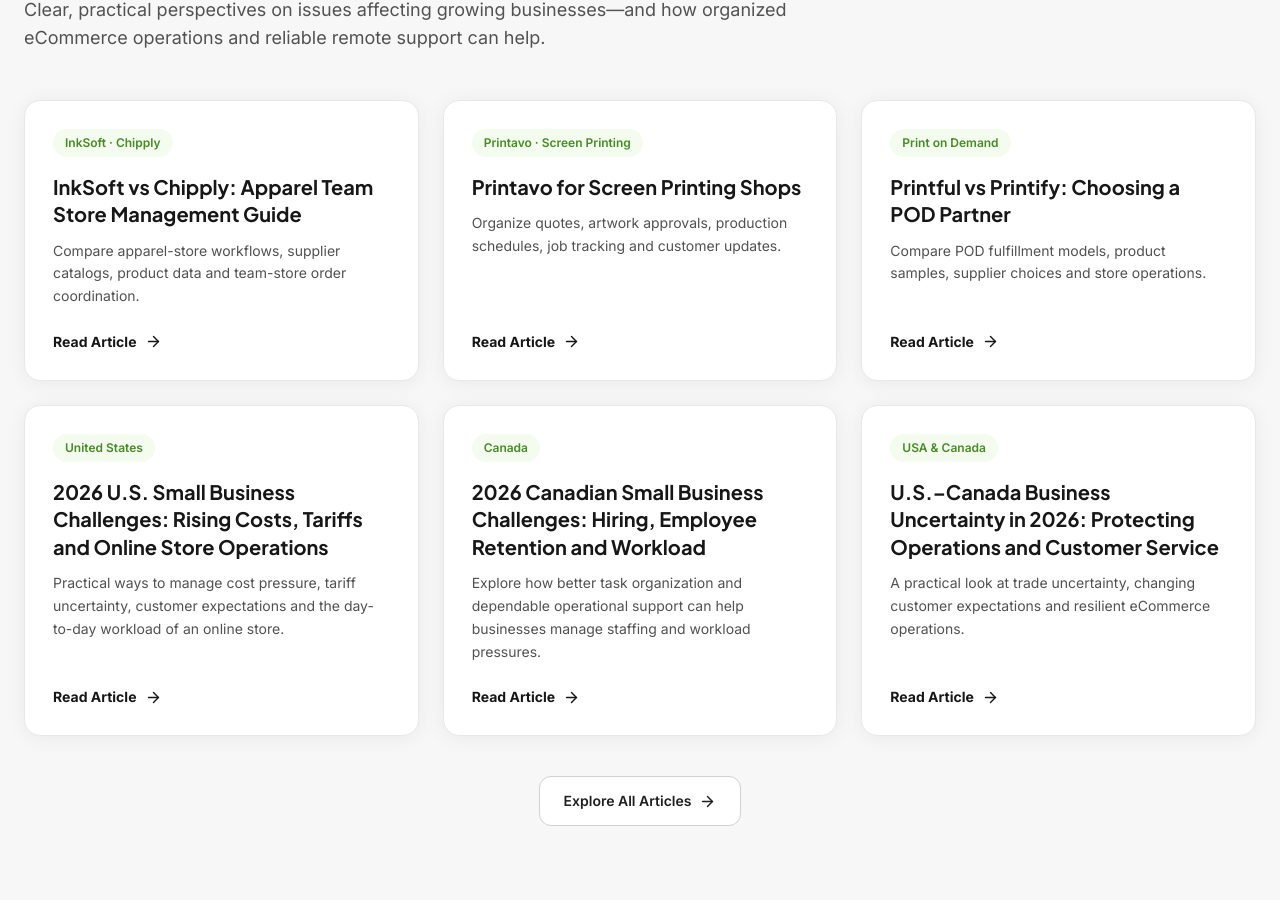
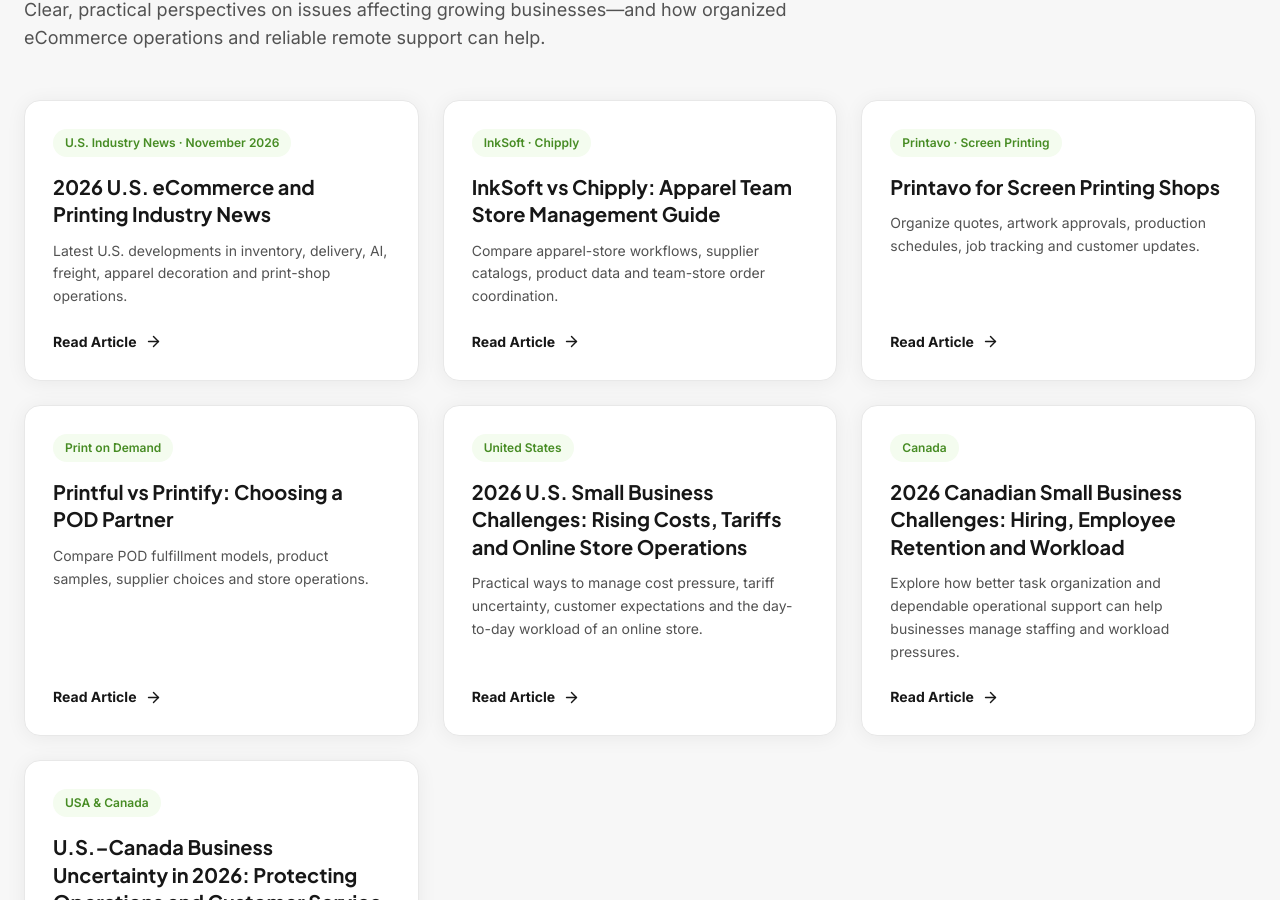
Before and after one commit to Fahad42150/dancing-llama-3e1cb2, a React (Vite) app: page / in a window 1280 px wide. Shown: the part 5234-6134 px from the top of the page. Built offline with nearby package versions, Linux system fonts and the light colour scheme.

Commit message:
Feature U.S. industry news on homepage

```diff
--- a/src/components/Insights.tsx
+++ b/src/components/Insights.tsx
@@ -2,6 +2,8 @@ import { ArrowRight, BookOpen, Newspaper } from 'lucide-react';
 import { useReveal } from '@/hooks/useReveal';
 
 const latestArticles = [
+  { category: 'U.S. Industry News · November 2026', title: '2026 U.S. eCommerce and Printing Industry News', description: 'Latest U.S. developments in inventory, delivery, AI, freight, apparel decoration and print-shop operations.', href: '/blog/2026-us-ecommerce-printing-industry-news-operations-trends/' },
+
   { category: 'InkSoft · Chipply', title: 'InkSoft vs Chipply: Apparel Team Store Management Guide', description: 'Compare apparel-store workflows, supplier catalogs, product data and team-store order coordination.', href: '/blog/inksoft-chipply-apparel-team-store-management-guide/' },
   { category: 'Printavo · Screen Printing', title: 'Printavo for Screen Printing Shops', description: 'Organize quotes, artwork approvals, production schedules, job tracking and customer updates.', href: '/blog/printavo-screen-printing-shop-workflow-management/' },
   { category: 'Print on Demand', title: 'Printful vs Printify: Choosing a POD Partner', description: 'Compare POD fulfillment models, product samples, supplier choices and store operations.', href: '/blog/printful-printify-print-on-demand-supplier-comparison/' },
```
